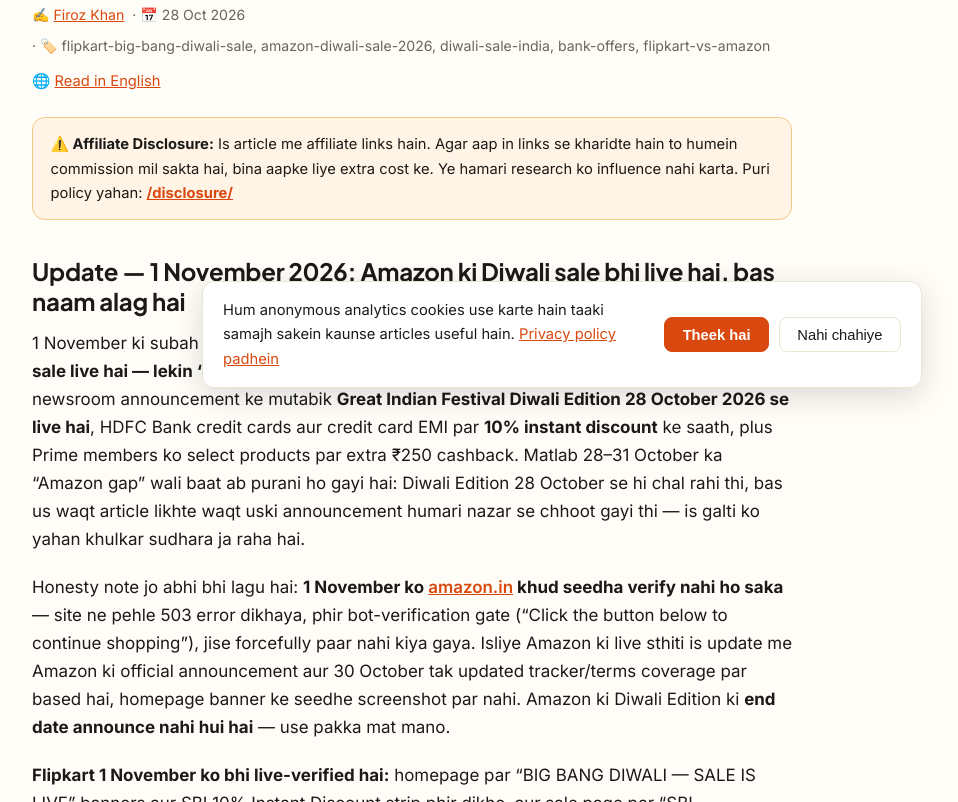
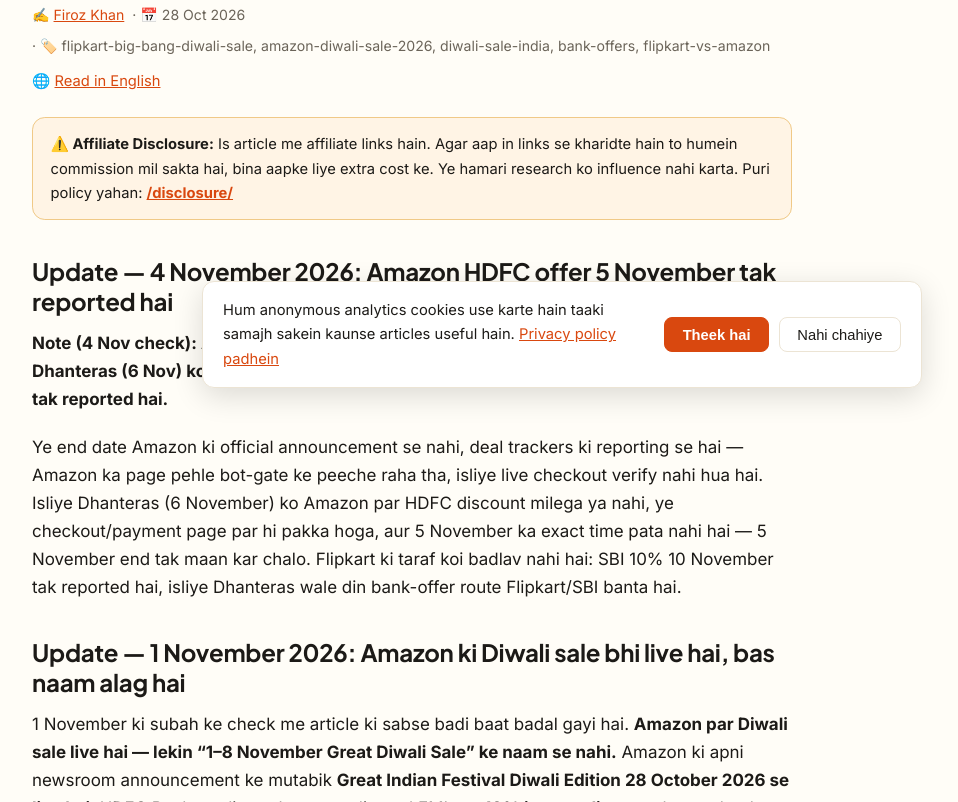
Before and after one commit to affiliatebharatofficial/affiliatebharat, an Astro site: page /flipkart-big-bang-diwali-sale-vs-amazon-great-diwali-2026 in a window 1280 px wide. Shown: the part 396-1198 px from the top of the page, without its empty margins (78-1036 px from the left). Built offline with nearby package versions, Linux system fonts and the light colour scheme; Astro itself is replaced by a stand-in of ours.

Commit message:
Diwali sale article: 4 Nov note — Amazon HDFC 10% tracker-reported end 5 Nov, Dhanteras checkout check; Flipkart SBI 10 Nov unchanged

```diff
--- a/src/content/articles/flipkart-big-bang-diwali-sale-vs-amazon-great-diwali-2026.md
+++ b/src/content/articles/flipkart-big-bang-diwali-sale-vs-amazon-great-diwali-2026.md
@@ -21,6 +21,12 @@
 verdict: "1 November 2026 ko jawab ye hai: dono platforms par Diwali sale live hai — Flipkart ki Big Bang Diwali Sale (SBI 10%, 10 November tak) aur Amazon ki Great Indian Festival Diwali Edition (HDFC 10%, 28 October se live, end date announce nahi hui). Card hi faisla karega: SBI hai to Flipkart, HDFC hai to Amazon. Alag se 1–8 November 'Great Diwali Sale' wave ki koi announcement nahi hai — wo tracker-expected date thi."
 lastVerified: "2026-11-01"
 ---
+
+## Update — 4 November 2026: Amazon HDFC offer 5 November tak reported hai
+
+**Note (4 Nov check): Amazon HDFC 10% offer tracker reports me 28 Oct–5 Nov tak hai — Dhanteras (6 Nov) ko HDFC discount checkout par confirm karein; Flipkart SBI 10% 10 Nov tak reported hai.**
+
+Ye end date Amazon ki official announcement se nahi, deal trackers ki reporting se hai — Amazon ka page pehle bot-gate ke peeche raha tha, isliye live checkout verify nahi hua hai. Isliye Dhanteras (6 November) ko Amazon par HDFC discount milega ya nahi, ye checkout/payment page par hi pakka hoga, aur 5 November ka exact time pata nahi hai — 5 November end tak maan kar chalo. Flipkart ki taraf koi badlav nahi hai: SBI 10% 10 November tak reported hai, isliye Dhanteras wale din bank-offer route Flipkart/SBI banta hai.
 
 ## Update — 1 November 2026: Amazon ki Diwali sale bhi live hai, bas naam alag hai
 
```
